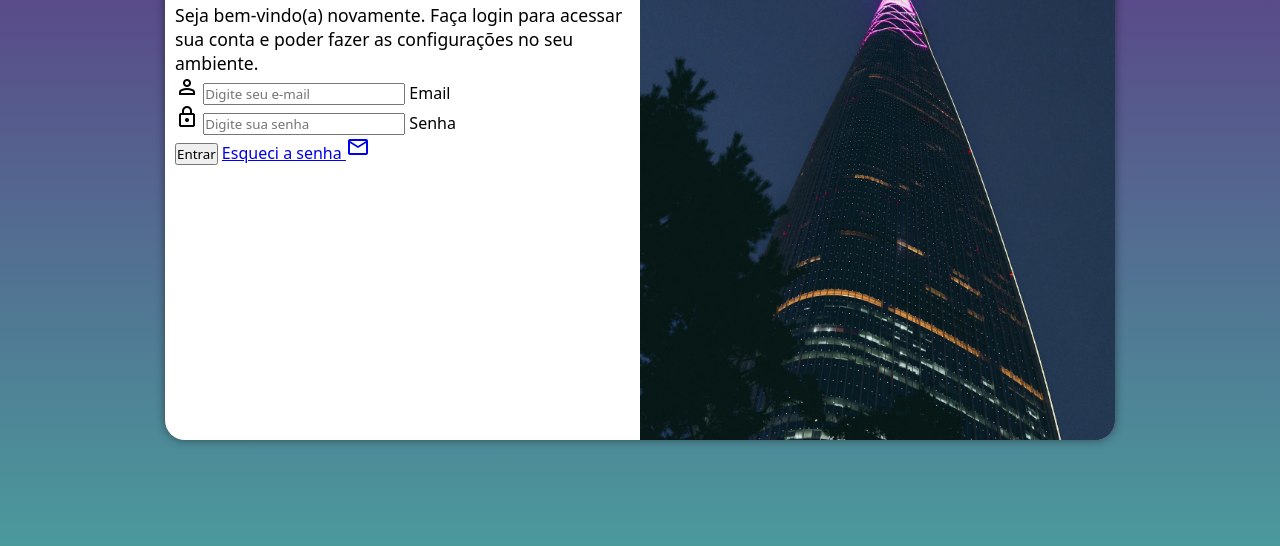
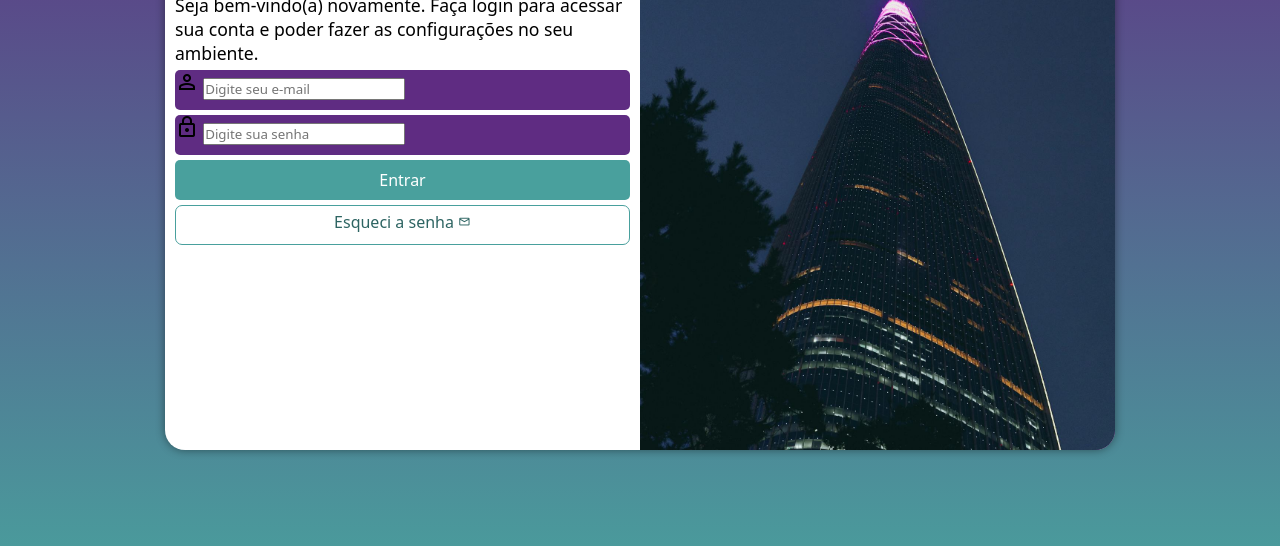
Before and after one commit to caue077/projeto-login, a plain HTML site: page index.html in a window 1280 px wide. Shown: the part 210-756 px from the top of the page. Drawn offline with nearby package versions, Linux system fonts and the light colour scheme.

Commit message:
formatação formulario

```diff
--- a/index.html
+++ b/index.html
@@ -29,7 +29,7 @@
                         <label for="isenha">Senha</label>
                     </div>
                     <input type="submit" value="Entrar">
-                    <a href="esqueci.html">
+                    <a href="esqueci.html" class="btn">
                         Esqueci a senha <i class="material-symbols-outlined">mail</i>
                     </a>
                 </form>
--- a/styles/style.css
+++ b/styles/style.css
@@ -33,7 +33,7 @@ main {
     overflow: hidden;
     background-color: white;
     width: 250px;
-    height: 500px;
+    height: 520px;
     border-radius: 20px;
     box-shadow: 0px 0px 10px rgba(0, 0, 0, 0.438);
 
@@ -58,3 +58,56 @@ main {
     text-align: center;
     margin-bottom: 10px;
 }
+
+.campo {
+    background-color: #5f2c82;
+    width: 100%;
+    display: block;
+    height: 40px;
+    border-radius: 5px;
+    margin: 5px 0px;
+}
+
+label {
+    display: none;
+}
+
+form input[type=submit] {
+    display: block;
+    font-size: 1em;
+    width: 100%;
+    height: 40px;
+    background-color: #49a09d;
+    color: white;
+    border: none;
+    border-radius: 5px;
+    cursor: pointer;
+}
+
+form input[type=submit]:hover {
+    background-color: #2d6462;
+}
+
+form .btn {
+    display: block;
+    text-align: center;
+    font-size: 1em;
+    width: 100%;
+    height: 40px;
+    padding-top: 5px;
+    margin-top: 5px;
+    text-decoration: none;
+    background-color: white;
+    border: 1px solid #49a09d;
+    color: #2d6462;
+    border-radius: 7px;
+    cursor: pointer;
+}
+
+form a.btn:hover {
+    background-color: #6cd3cf;
+}
+
+form a.btn i {
+    font-size: 0.8em;
+}
```
